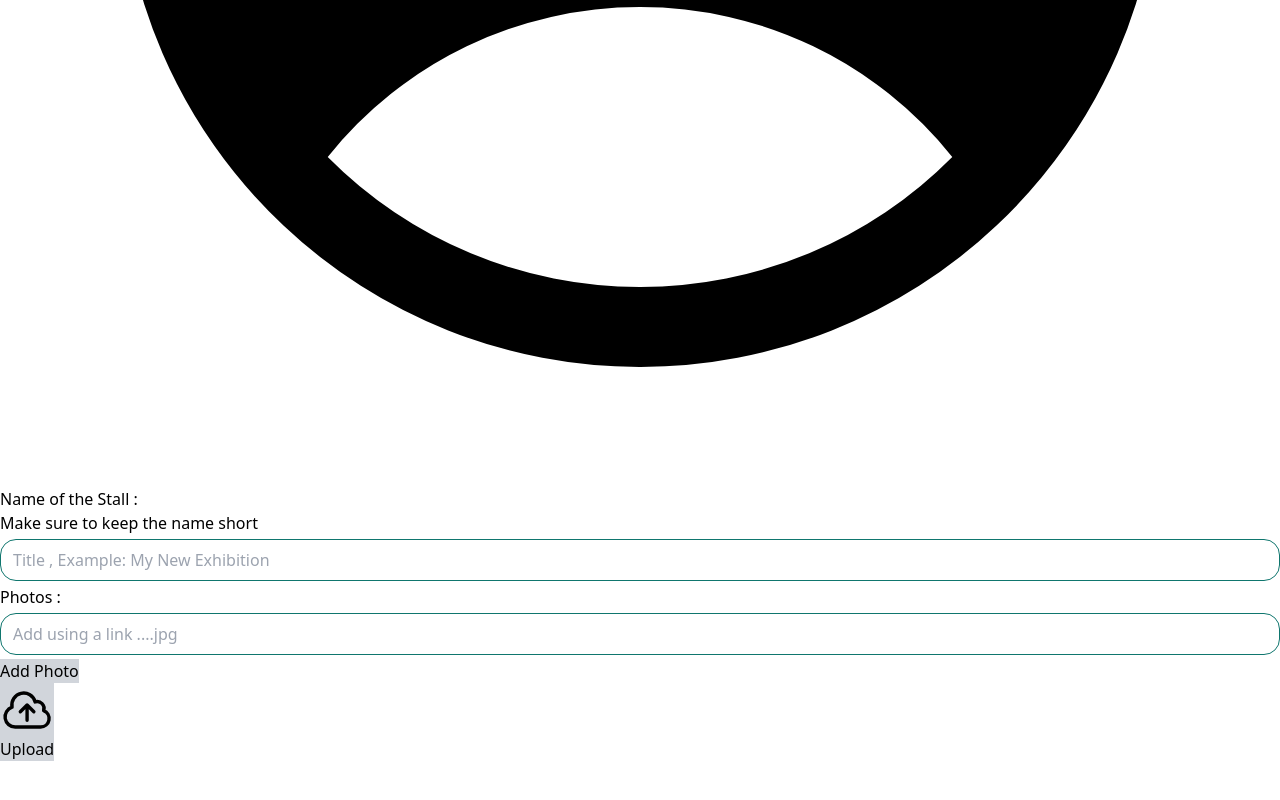
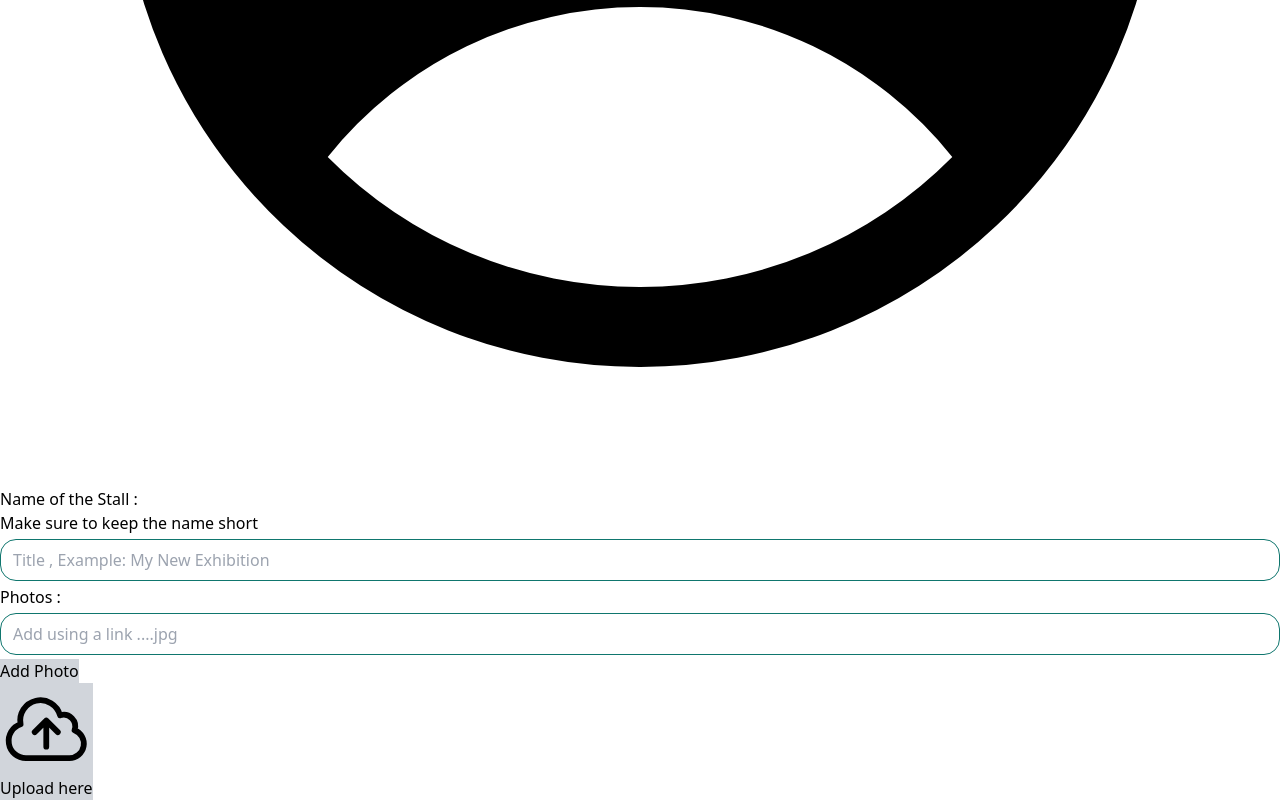
Before and after one commit to rudhraa-r/react-vite-ve, a React (Vite) app in the folder ve/: page /account/create/new/1/stall in a window 1280 px wide. Shown: the part 3473-4273 px from the top of the page. Before the commit the page ends 4234 px from the top, so only its background shows below. Built offline with nearby package versions, Linux system fonts and the light colour scheme; no server answers.

Commit message:
stall update

```diff
--- a/ve/src/pages/UserExbStallPage.jsx
+++ b/ve/src/pages/UserExbStallPage.jsx
@@ -28,7 +28,7 @@ export default function NewStallPage(){
                 <svg xmlns="http://www.w3.org/2000/svg" fill="none" viewBox="0 0 24 24" strokeWidth={1.5} stroke="currentColor" className="size-8">
                     <path strokeLinecap="round" strokeLinejoin="round" d="M12 16.5V9.75m0 0 3 3m-3-3-3 3M6.75 19.5a4.5 4.5 0 0 1-1.41-8.775 5.25 5.25 0 0 1 10.233-2.33 3 3 0 0 1 3.758 3.848A3.752 3.752 0 0 1 18 19.5H6.75Z" />
                 </svg>
-                    Upload</button>
+                    Upload here</button>
                 </div>
             </form>
         </div>
```
